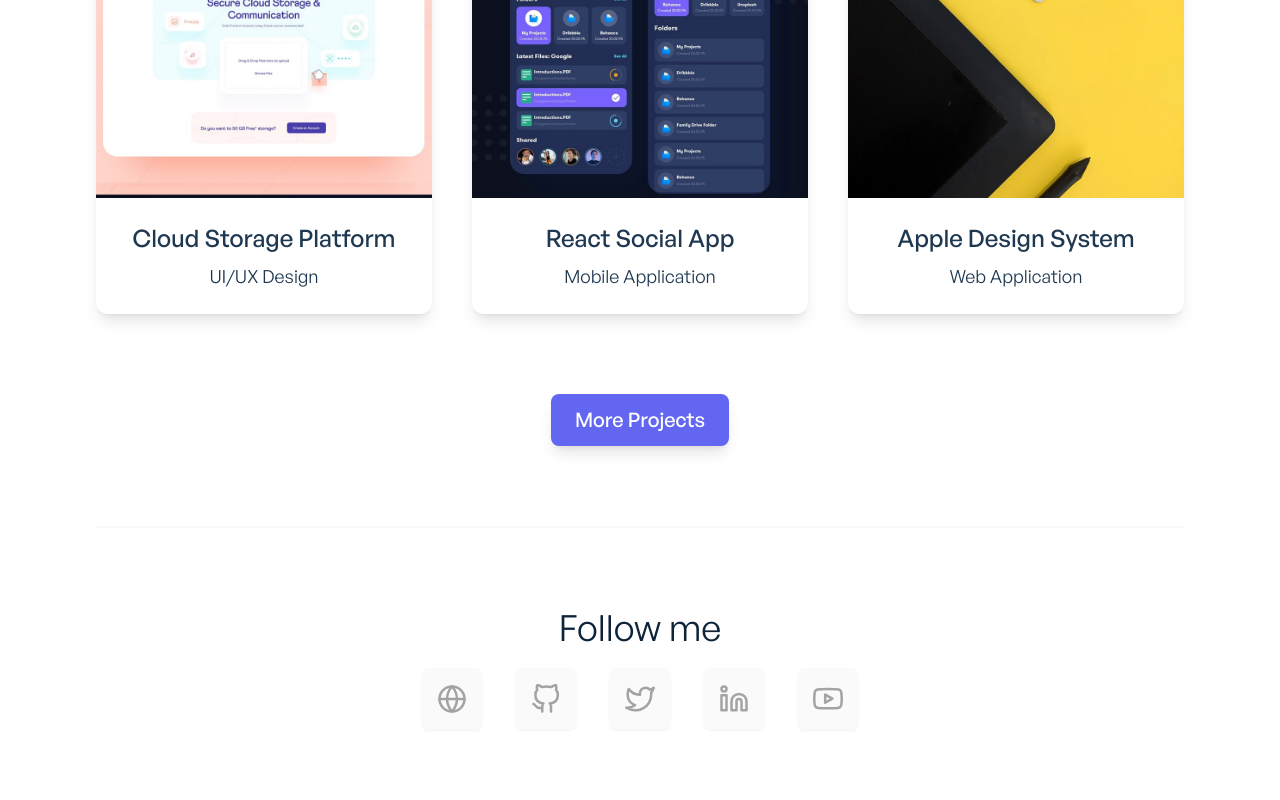
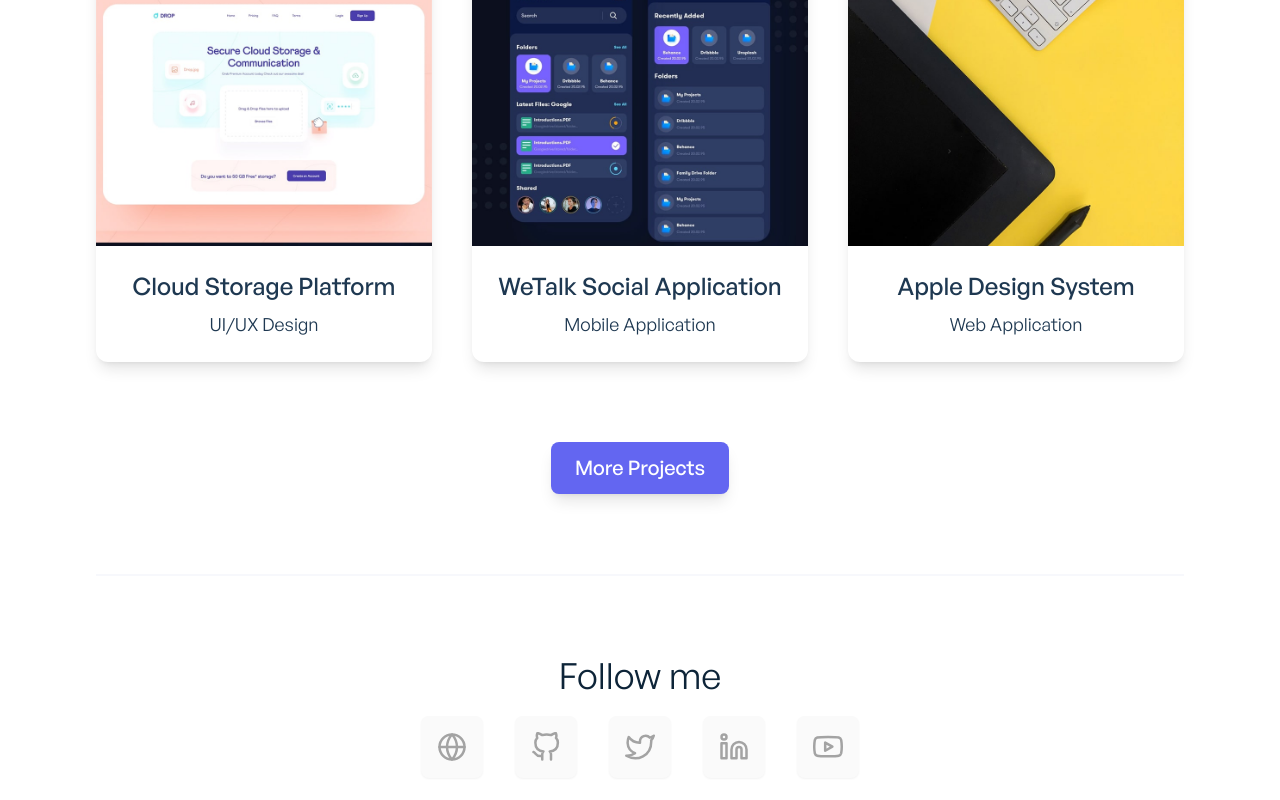
Before and after one commit to Hornet-Developer/Portfolio-Next.js, a Next.js app: page / in a window 1280 px wide. Shown: the part 1574-2374 px from the top of the page. Built offline with nearby package versions, Linux system fonts and the light colour scheme.

Commit message:
Projects and header spacing

```diff
--- a/components/shared/AppHeader.jsx
+++ b/components/shared/AppHeader.jsx
@@ -43,7 +43,7 @@ function AppHeader() {
 			className="sm:container sm:mx-auto"
 		>
 			{/* Header */}
-			<div className="z-10 max-w-screen-lg xl:max-w-screen-xl block sm:flex sm:justify-between sm:items-center">
+			<div className="z-10 max-w-screen-lg xl:max-w-screen-xl block sm:flex sm:justify-between sm:items-center py-6">
 				{/* Header menu links and small screen hamburger menu */}
 				<div className="flex justify-between items-center px-4 sm:px-0">
 					<div>
--- a/data/projectsData.js
+++ b/data/projectsData.js
@@ -514,29 +514,29 @@ export const projectsData = [
 	},
 	{
 		id: 5,
-		title: 'React Social App',
-		url: 'react-social-app',
+		title: 'WeTalk Social Application',
+		url: 'wetalk-social-app',
 		category: 'Mobile Application',
 		img: '/images/mobile-project-1.jpg',
 		ProjectHeader: {
-			title: 'React Social App',
+			title: 'WeTalk Social Application',
 			publishDate: 'Jul 26, 2021',
 			tags: 'UI / Frontend',
 		},
 		ProjectImages: [
 			{
 				id: uuidv4(),
-				title: 'Kabul React Social App',
+				title: 'WeTalk Social Application',
 				img: '/images/ui-project-1.jpg',
 			},
 			{
 				id: uuidv4(),
-				title: 'Kabul React Social App',
+				title: 'WeTalk Social Application',
 				img: '/images/web-project-2.jpg',
 			},
 			{
 				id: uuidv4(),
-				title: 'Kabul React Social App',
+				title: 'WeTalk Social Application',
 				img: '/images/mobile-project-2.jpg',
 			},
 		],
```
